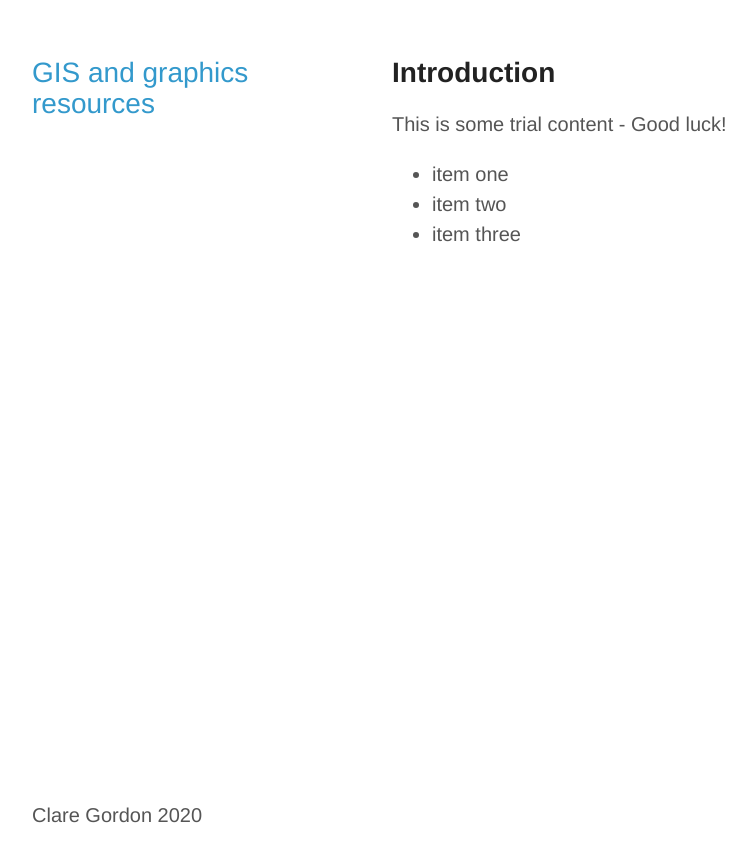
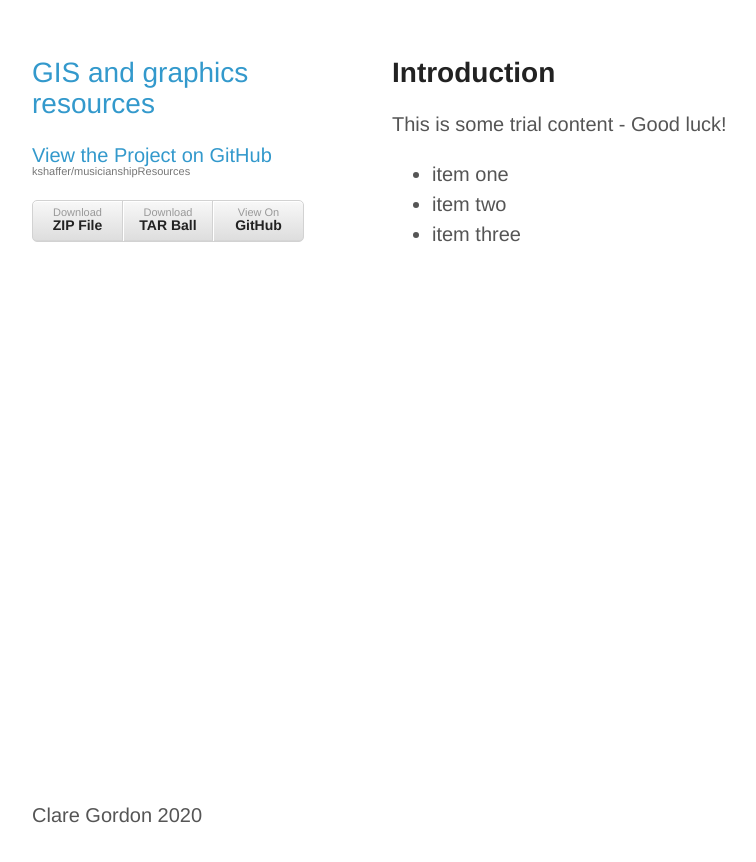
Before and after one commit to cgordon-gis/cgordon-gis.github.io, a Jekyll site: the page built from index.md, in a window 1280 px wide. Shown: the top 862 px of the page, without its empty margins (178-934 px from the left). Built offline with Jekyll 4.4.1, drawn with Linux system fonts in a browser that asks for light colours; some web fonts are replaced.

Commit message:
Update side bar

```diff
--- a/_layouts/default.html
+++ b/_layouts/default.html
@@ -15,6 +15,14 @@
       <div class="wrapper">
 	 <header>
 	    <h1><a href="index.htm">GIS and graphics resources</a></h1>
+
+	    <p class="view"><a href="https://github.com/cgordon-gis/">View the Project on GitHub <small>kshaffer/musicianshipResources</small></a></p>
+
+	    <ul>
+          <li><a href="https://github.com/kshaffer/musicianshipResources/zipball/master">Download <strong>ZIP File</strong></a></li>
+          <li><a href="https://github.com/kshaffer/musicianshipResources/tarball/master">Download <strong>TAR Ball</strong></a></li>
+          <li><a href="https://github.com/kshaffer/musicianshipResources">View On <strong>GitHub</strong></a></li>
+        </ul>
 	 </header>
 
 	 <section>
```
Also changed, not shown: 2 other files.
